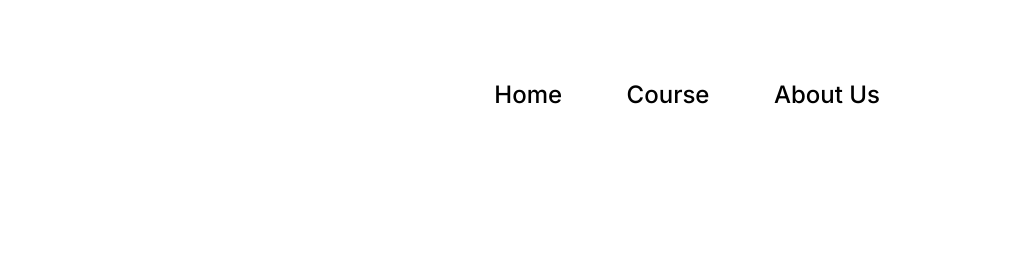
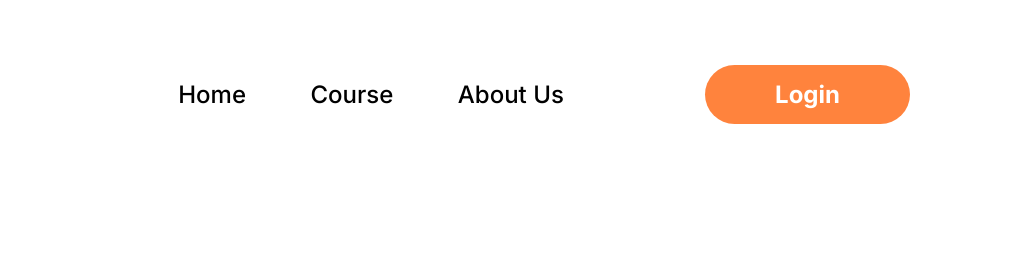
Before and after one commit to Kampus-Merdeka-Software-Engineering/FE-Balikpapan-9, a plain HTML site: page aboutus.html in a window 1280 px wide. Shown: the top 280 px of the page, 270-1280 px from the left. Drawn offline with Linux system fonts and the light colour scheme.

```diff
--- a/aboutus.html
+++ b/aboutus.html
@@ -21,6 +21,9 @@
             <a href="index.html" class="itemMenu">Home</a>
             <a href="course.html" class="itemMenu">Course</a>
             <a href="aboutus.html" class="itemMenu">About Us</a>
+        </div>
+        <div class="Login">
+            <a href="#" class="itemLogin">Login</a>
         </div>
     </nav>
 
```
